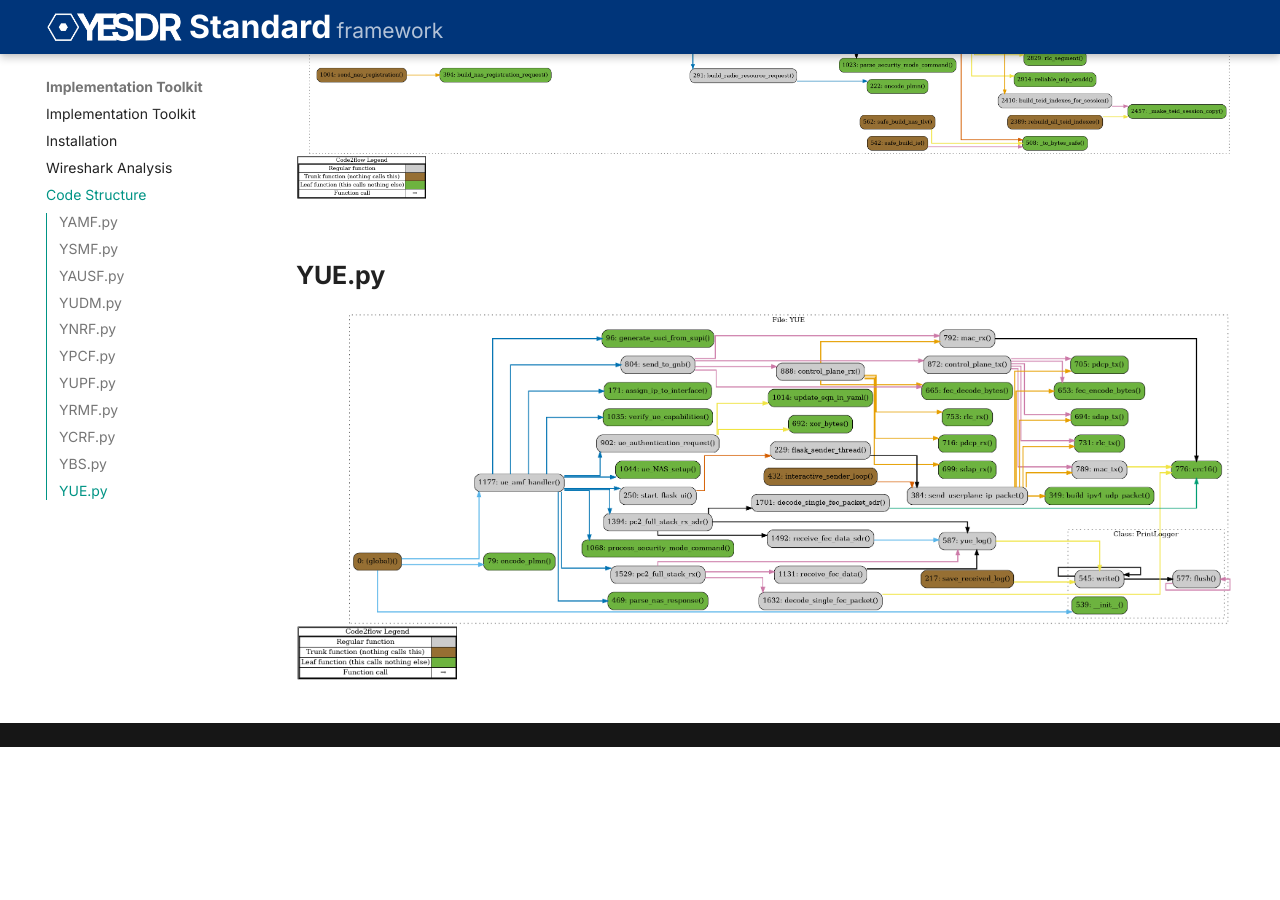
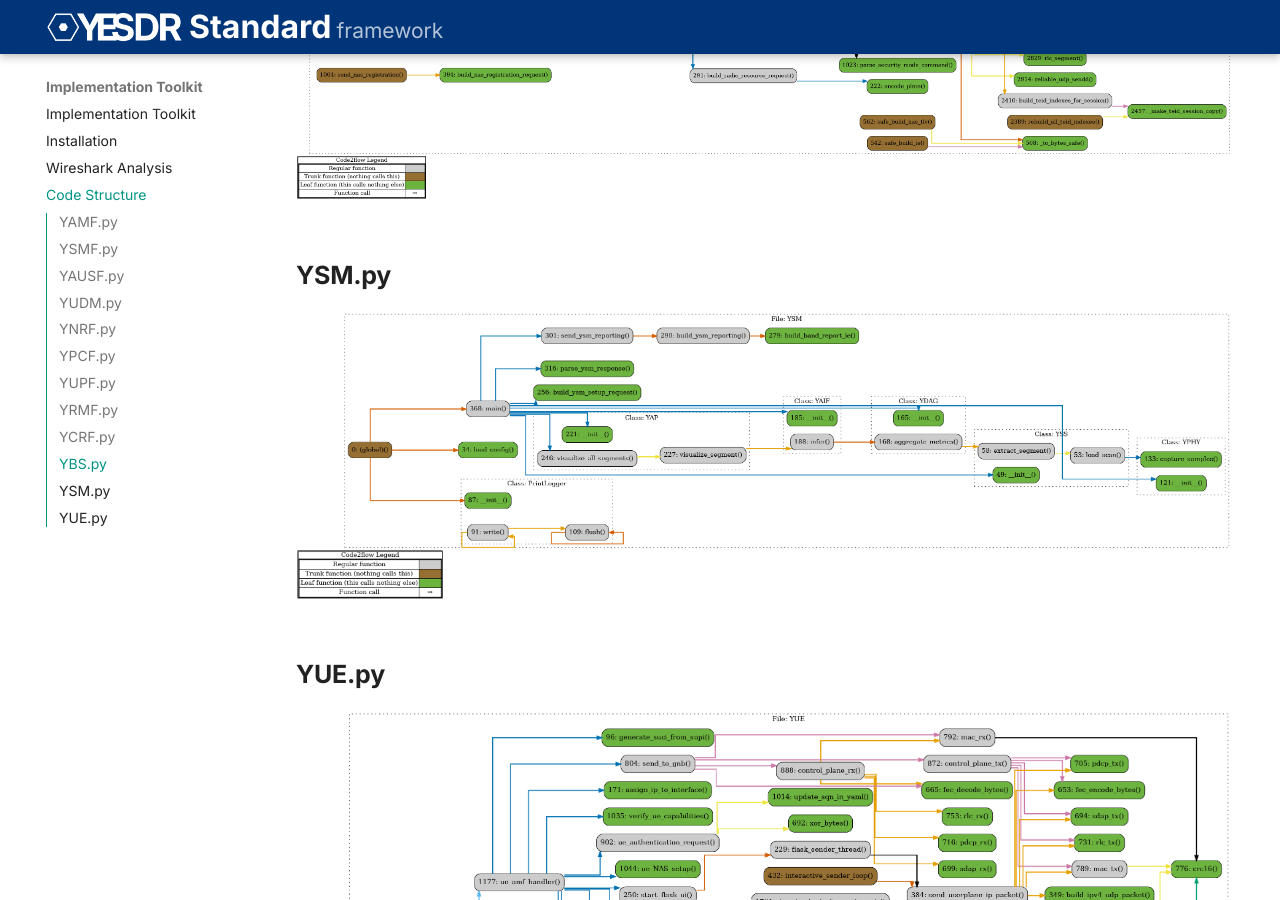
Before and after one commit to chandharlabs/yesdr-standard, an MkDocs documentation site: the page built from docs/implementations/codestructure.md, in a window 1280 px wide and 900 px high, scrolled down 7557 px. Built offline with MkDocs 1.6.1 and Material for MkDocs 9.7.7, drawn with Linux system fonts in a browser that asks for light colours; before the commit the page ends 8304 px from its top, so only the background shows below that.

Commit message:
Update codestructure.md

```diff
--- a/docs/implementations/codestructure.md
+++ b/docs/implementations/codestructure.md
@@ -54,13 +54,18 @@
      class="yesdr-view"
      alt="YCRF">
 
-
 ## <strong>YBS.py
 
 <img src="../YBS.png"
      class="yesdr-view"
      alt="YBS">
 
+## <strong>YSM.py
+
+<img src="../YSM.png"
+     class="yesdr-view"
+     alt="YSM">
+
 ## <strong>YUE.py
 
 <img src="../YUE.png"
```
